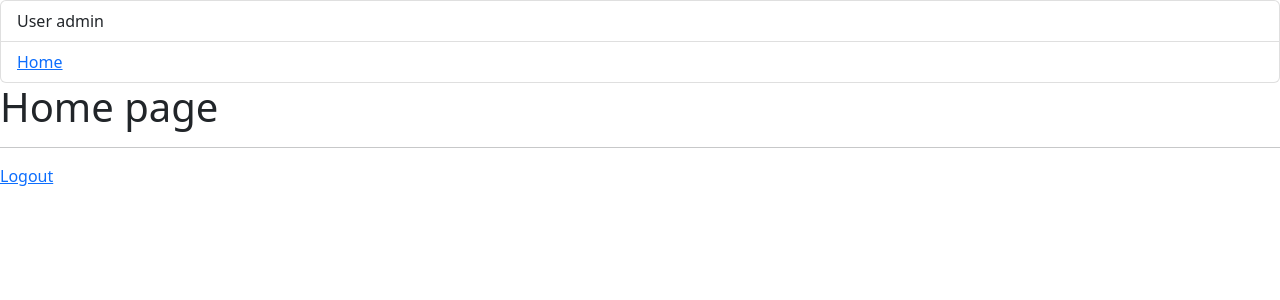
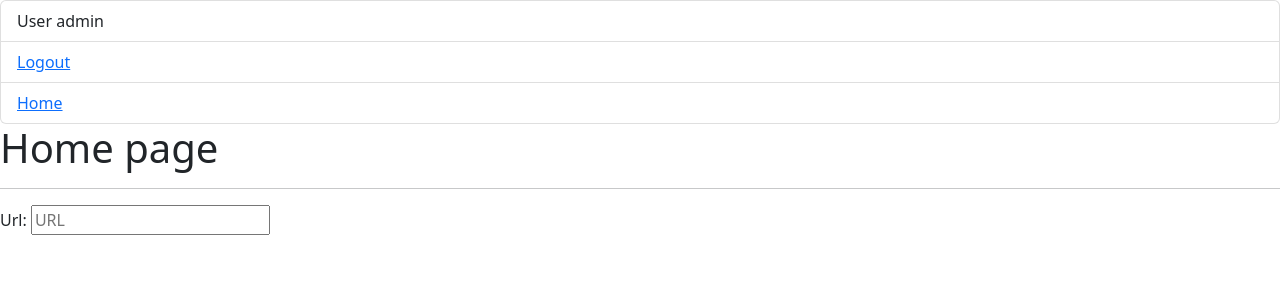
Before and after one commit to alexandr-d23/PythonProject, a Django app: page / in a window 1280 px wide. Shown: the top 300 px of the page. Run offline with Django 4.2, Linux system fonts and the light colour scheme; a user stored in the database is signed in.

Commit message:
added url model

```diff
--- a/djangoProject/urls.py
+++ b/djangoProject/urls.py
@@ -19,7 +19,8 @@ from django.views.generic import TemplateView
 
 urlpatterns = [
     path('admin/', admin.site.urls),
-    path('', TemplateView.as_view(template_name='home.html'), name='home' ),
+    # path('', TemplateView.as_view(template_name='home.html'), name='home' ),
 
-    path('users/', include('url_shortener.urls'))
+
+    path('', include('url_shortener.urls'))
 ]
--- a/templates/base.html
+++ b/templates/base.html
@@ -12,12 +12,25 @@
     <li class="list-group-item">
         User {{ user }}
     </li>
+    {% if user.is_authenticated %}
+        <li class="list-group-item">
+            <a href="{% url 'logout' %}"> Logout</a>
+        </li>
+    {% else %}
+        <li class="list-group-item">
+
+            <a href="{% url 'login' %}">Login</a>
+        </li>
+        <li class="list-group-item">
+            <a href="{% url 'register' %}">Register</a>
+        </li>
+    {% endif %}
     <li class="list-group-item">
         <a href="{% url 'home' %}">Home</a>
     </li>
 </ul>
 
-{%  block content %}
+{% block content %}
 {% endblock %}
 
 </body>
--- a/templates/home.html
+++ b/templates/home.html
@@ -6,9 +6,8 @@
     <hr>
 
     {% if user.is_authenticated %}
-    <a href="{% url 'logout' %}"> Logout</a>
-    {% else %}
-    <a href="{% url 'login' %}">Login</a> |
-        <a href="{% url 'register' %}">Register</a>
+        <li class="list-group-item">
+            {{ form }}
+        </li>
     {% endif %}
 {% endblock %}
--- a/url_shortener/forms.py
+++ b/url_shortener/forms.py
@@ -1,8 +1,20 @@
 from django.contrib.auth.forms import UserCreationForm
+from django import forms
 
-from url_shortener.models import User
+from url_shortener.models import User, UrlWithShortcut
 
 
 class UserCreationForm(UserCreationForm):
     class Meta(UserCreationForm.Meta):
         model = User
+
+
+class UrlForm(forms.ModelForm):
+    url = forms.URLField(widget=forms.URLInput(
+        attrs={"placeholder": "URL"}
+    ))
+
+    class Meta:
+        model = UrlWithShortcut
+        fields = ('url',)
+        exclude = ['user']
--- a/url_shortener/models.py
+++ b/url_shortener/models.py
@@ -2,6 +2,15 @@ from django.contrib.auth.models import AbstractUser
 from django.db import models
 
 # Create your models here.
+from django.db.models import CASCADE
+
 
 class User(AbstractUser):
     pass
+
+
+class UrlWithShortcut(models.Model):
+    usage_count = models.PositiveIntegerField(default=0)
+    full_url = models.URLField
+    url_shortcut = models.CharField
+    user = models.ForeignKey(User, on_delete=CASCADE)
--- a/url_shortener/urls.py
+++ b/url_shortener/urls.py
@@ -1,9 +1,13 @@
 from django.urls import path, include
 
-from url_shortener.views import Register
+from url_shortener.views import Register, Home
 
 urlpatterns = [
+    # path('', include('django.contrib.auth.urls')),
+
+    path('register/', Register.as_view(), name='register'),
+
     path('', include('django.contrib.auth.urls')),
 
-    path('register/', Register.as_view(), name= 'register'),
+    path('', Home.as_view(), name='home'),
 ]
--- a/url_shortener/views.py
+++ b/url_shortener/views.py
@@ -4,7 +4,26 @@ from django.shortcuts import render, redirect
 # Create your views here.
 from django.views import View
 
-from url_shortener.forms import UserCreationForm
+from url_shortener.forms import UserCreationForm, UrlForm
+from url_shortener.models import UrlWithShortcut
+
+
+class Home(View):
+    template_name = 'home.html'
+
+    def get(self, request):
+        context = {
+            'form': UrlForm
+        }
+        return render(request, self.template_name, context)
+
+    def post(self, request):
+        form = UrlForm(request.POST)
+        print(form.url)
+        context = {
+            'form': form
+        }
+        return render(request, self.template_name, context)
 
 
 class Register(View):
```
Also changed, not shown: db.sqlite3.
